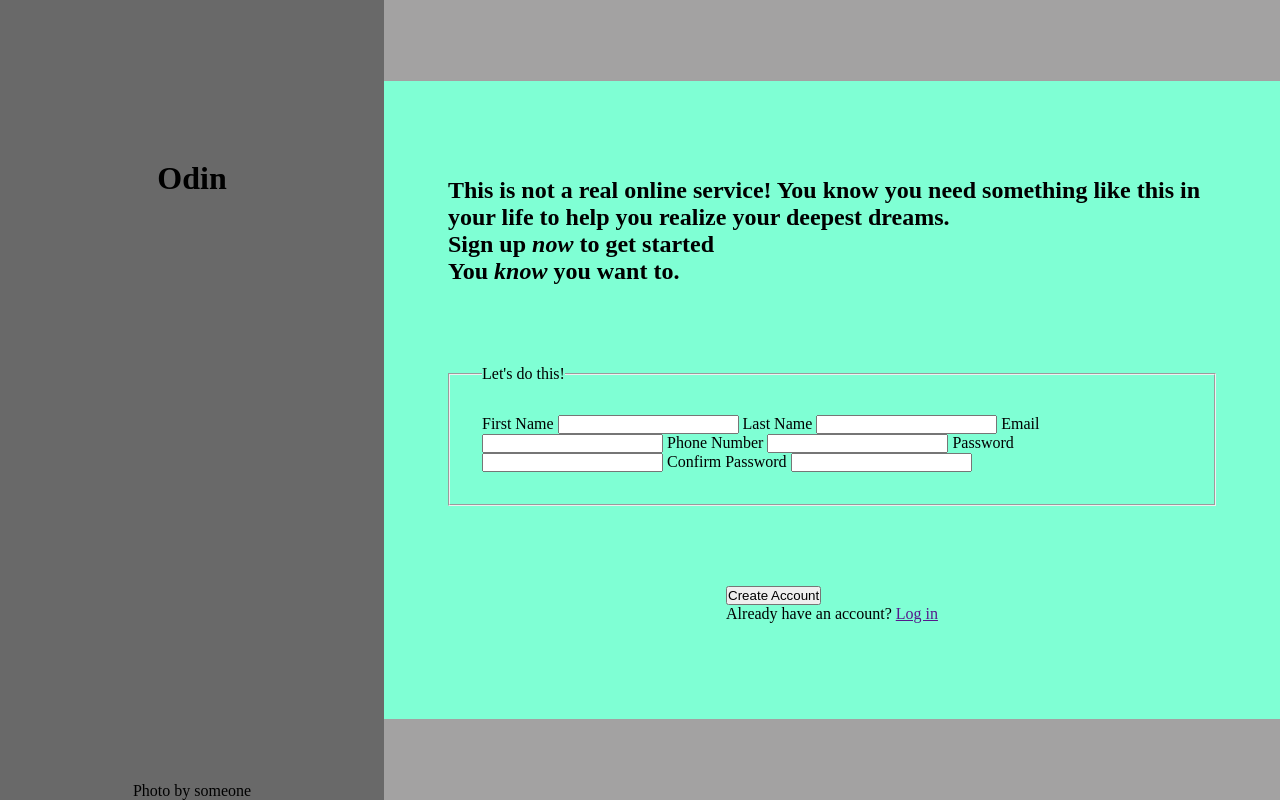
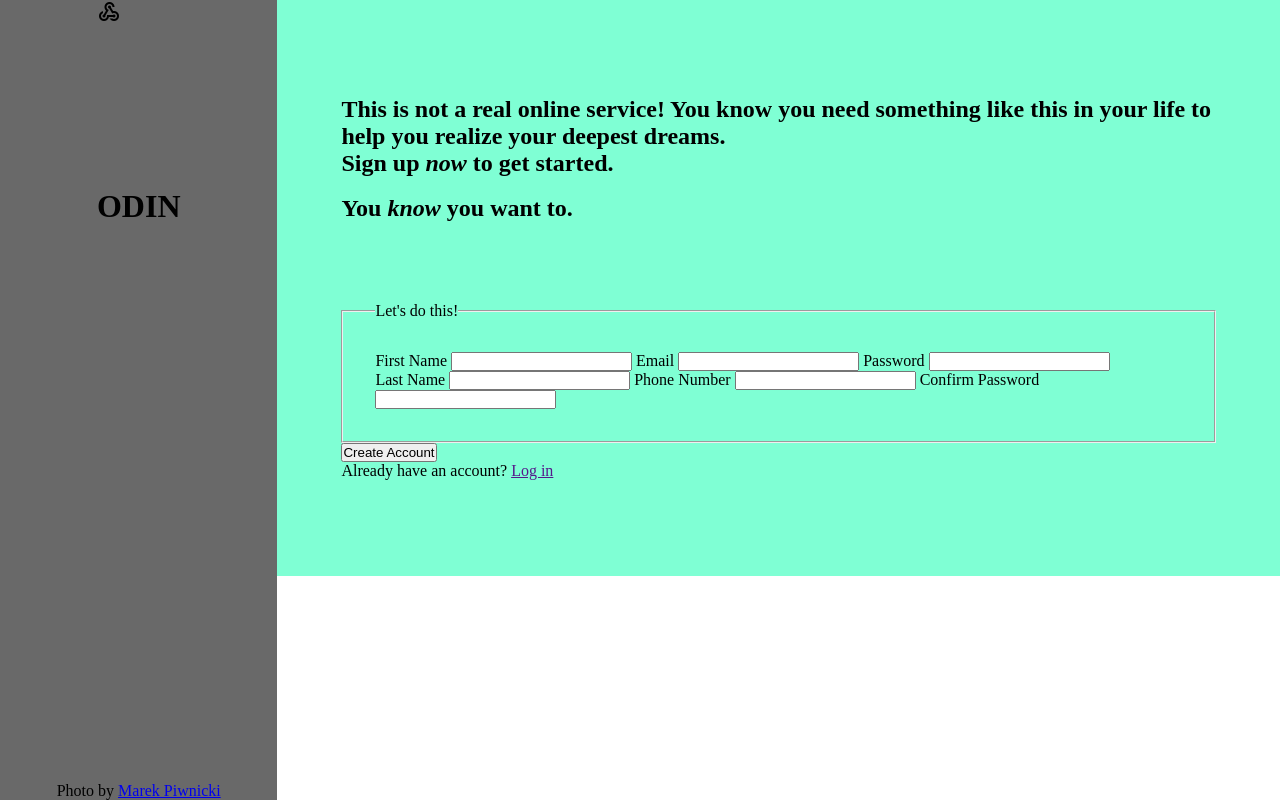
Before and after one commit to BZAgustin/signup-form, a plain HTML site: page index.html in a window 1280 px wide. Drawn offline with nearby package versions, Linux system fonts and the light colour scheme.

Commit message:
- Add logo and background assets - Fix label order

```diff
--- a/index.html
+++ b/index.html
@@ -6,53 +6,62 @@
   <meta name="viewport" content="width=device-width, initial-scale=1.0">
   <title>Sign-up Form</title>
   <link rel="stylesheet" href="styles.css">
+  <link rel="stylesheet" href="https://fonts.googleapis.com/css2?family=Material+Symbols+Outlined:opsz,wght,FILL,GRAD@48,700,0,0" />
 </head>
 <body>
   <div class="background">
     <header>
-      <h1>Odin</h1>
+      <div class="banner">
+        <span class="material-symbols-outlined">webhook</span>
+      <h1>ODIN</h1>
+      </div>
     </header>
     <footer>
-      <p>Photo by someone</p>
+      <p>Photo by <a href="https://unsplash.com/@marekpiwnicki">Marek Piwnicki</a></p>
     </footer>
   </div>
-  <div class="content">
+  <div class="right-panel">
     <div class="wrapper">
       <header>
         <h2>This is not a real online service! You know you need something like
           this in your life to help you realize your deepest dreams.
         </h2>
-        <h2>Sign up <em>now</em> to get started</h2>
+        <h2>Sign up <em>now</em> to get started.</h2><br>
         <h2>You <em>know</em> you want to.</h2>
       </header>
 
       <form action="" method="post">
         <fieldset>
           <legend>Let's do this!</legend>
+          <div class="col">
             <label for="first_name">First Name</label>
             <input type="text" id="first_name">
-
-          <label for="last_name">Last Name</label>
-          <input type="text" id="last_name">
 
             <label for="email">Email</label>
             <input type="email" id="email">
 
+            <label for="password">Password</label>
+            <input type="password" id="password">
+          </div>
+
+          <div class="col">
+            <label for="last_name">Last Name</label>
+            <input type="text" id="last_name">
+
            <label for="phone_number">Phone Number</label>
            <input type="number" id="phone_number">
 
-          <label for="password">Password</label>
-          <input type="password" id="password">
-
            <label for="confirm_password">Confirm Password</label>
            <input type="password" id="confirm_password">
+          </div>
+
         </fieldset>
-      </form>
 
         <footer>
           <button type="submit">Create Account</button>
         <p>Already have an account? <a href="">Log in</a></p>
         </footer>
+      </form>
     </div>
   </div>
 </body>
```
Lines whose indentation alone changed are shown as unchanged.
